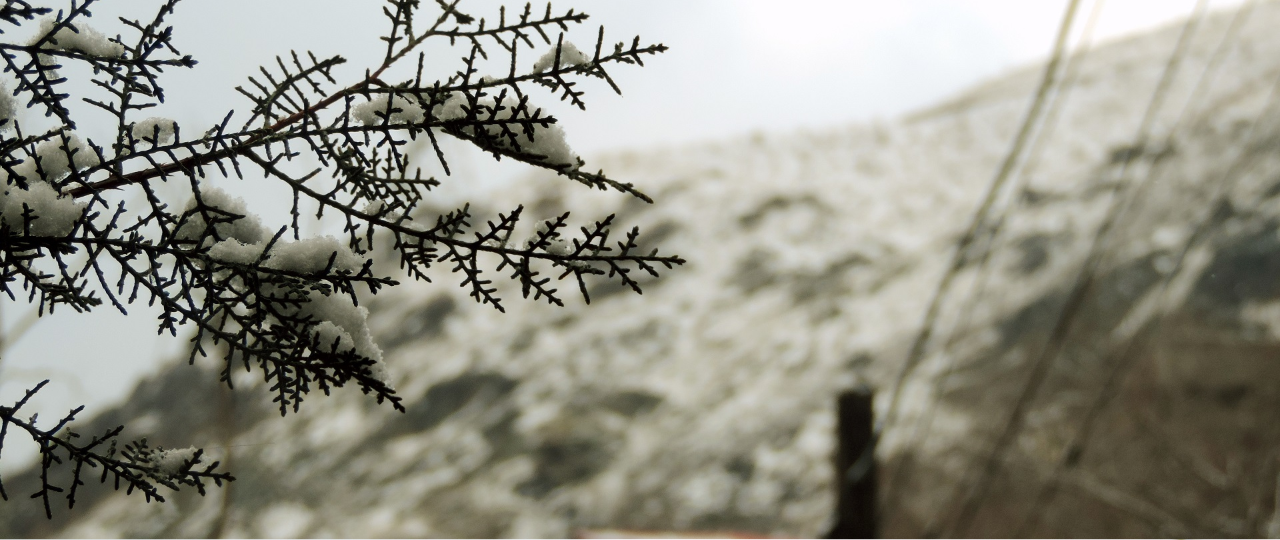
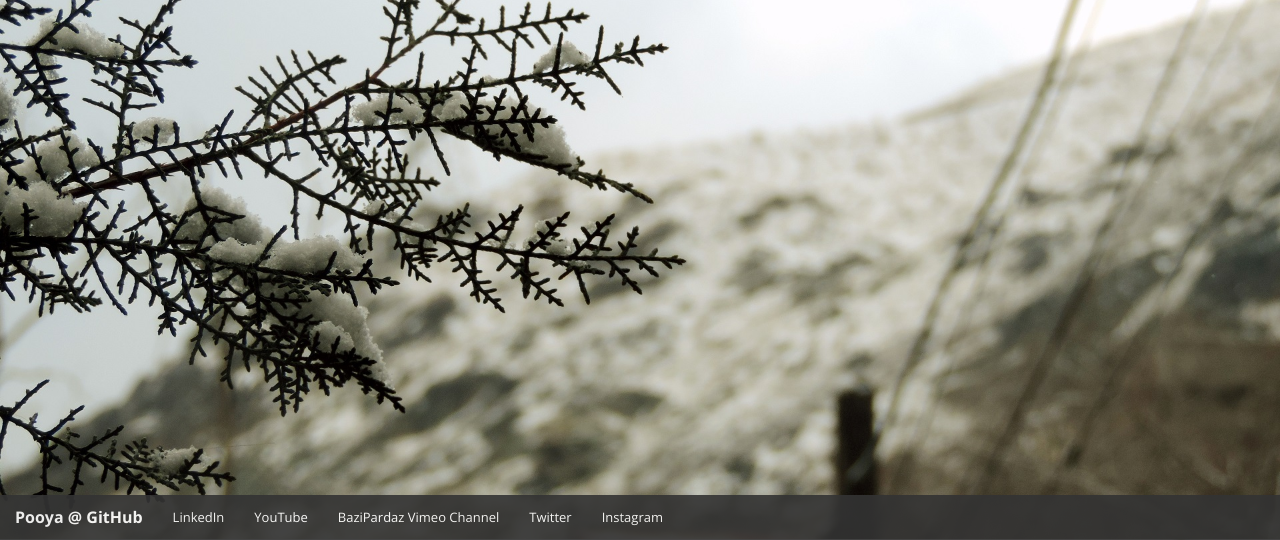
Before and after one commit to PooyaEimandar/PooyaEimandar.github.io, a plain HTML site: page index.html in a window 1280 px wide. Shown: the part 260-800 px from the top of the page. Drawn offline with nearby package versions, Linux system fonts and the light colour scheme.

Commit message:
Update index.html

```diff
--- a/index.html
+++ b/index.html
@@ -14,7 +14,7 @@
     <meta name="keywords" content="pooya eimandar, pooya imandar, پویا ایماندار , پویا ایمان دار ,  ایماندار , ایمان دار , پویا">
     <meta name="author" content="Pooya Eimandar">
     <meta name="copyright" content="Pooya Eimandar">
-    <link rel="stylesheet" href="https://cdn.jsdelivr.net/npm/bootstrap@5.3.2/dist/css/bootstrap.min.css">
+    <link href="css/bootstrap.min.css" rel="stylesheet">
     <link href="css/site.css" rel="stylesheet" />
     <script src="app.js"></script>
 </head>
@@ -204,7 +204,8 @@
         </div>
     </div>
 
-    <script src="https://cdn.jsdelivr.net/npm/bootstrap@5.3.2/dist/js/bootstrap.min.js"></script>
+    <script src="js/jquery.min.js"></script>
+    <script src="js/bootstrap.min.js"></script>
 
 </body>
 </html>
```
